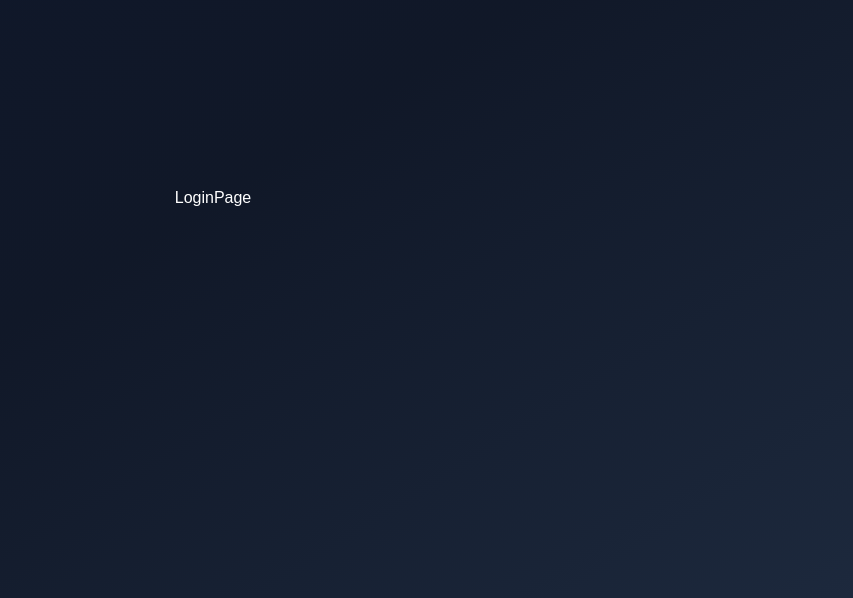
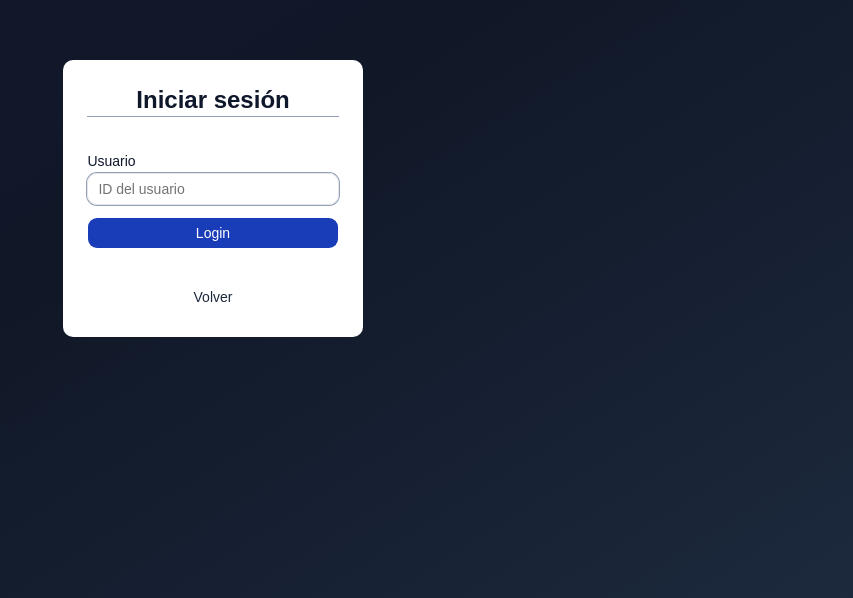
Before and after one commit to AntonioBT451/react-hooks-app, a React (Vite) app: page /login in a window 1280 px wide. Shown: the part 202-800 px from the top of the page, without its empty margins (427-1280 px from the left). Built offline with nearby package versions, Linux system fonts and the light colour scheme.

Commit message:
feat: add styles and navigation links to AboutPage and LoginPage

```diff
--- a/src/09-useContext/ProfessionalApp.tsx
+++ b/src/09-useContext/ProfessionalApp.tsx
@@ -3,7 +3,7 @@ import { appRouter } from './router/app.router';
 
 export const ProfessionalApp = () => {
     return (
-        <div className="bg-gradient flex flex-col">
+        <div className="bg-gradient">
             <RouterProvider router={appRouter} />
         </div>
     )
--- a/src/09-useContext/pages/about/AboutPage.tsx
+++ b/src/09-useContext/pages/about/AboutPage.tsx
@@ -1,6 +1,15 @@
+import { Link } from "react-router";
 
 export const AboutPage = () => {
     return (
-        <div>AboutPage</div>
+        <div className="flex flex-col items-center justify-center min-h-screen gap-2">
+            <h1 className="text-4xl font-thin">Página sobre mi</h1>
+            <hr />
+
+            <div className="flex flex-col gap-2">
+                <Link to={"/profile"} className="underline text-xl hover:text-blue-600">Perfil</Link>
+                <Link to={"/login"} className="underline text-xl hover:text-blue-600">Login</Link>
+            </div>
+        </div>
     )
 };
--- a/src/09-useContext/pages/auth/LoginPage.tsx
+++ b/src/09-useContext/pages/auth/LoginPage.tsx
@@ -1,6 +1,37 @@
+import { Button } from "@/components/ui/button";
+import { Input } from "@/components/ui/input";
+import { Link } from "react-router";
 
 export const LoginPage = () => {
     return (
-        <div>LoginPage</div>
+        <div className="flex flex-col items-center justify-center max-h-screen">
+            <div className="flex flex-col items-center bg-white rounded-lg w-full max-w-md p-6 gap-8">
+                <div className="text-center w-full">
+                    <h1 className="text-2xl font-bold text-slate-900">Iniciar sesión</h1>
+                    <div className="w-full h-px bg-slate-400" />
+                </div>
+
+                <form className="flex flex-col gap-3">
+                    <div className="space-y-1">
+                        <label htmlFor="userId" className="text-sm font-medium text-slate-900">Usuario</label>
+                        <Input
+                            id="userId"
+                            type="number"
+                            placeholder="ID del usuario"
+                            className="
+                                text-slate-900
+                                ring-1 ring-slate-400
+                                hover:ring-1 hover:ring-blue-600
+                                focus-visible:ring-1 focus-visible:ring-blue-800"
+                        />
+                    </div>
+                    <Button type="submit" className="bg-blue-800 hover:bg-blue-900 text-white transition-colors">Login</Button>
+                </form>
+
+                <Link to={"/about"}>
+                    <Button variant={"link"} className="text-slate-800 hover:text-slate-900">Volver</Button>
+                </Link>
+            </div>
+        </div>
     )
 };
--- a/src/components/ui/button.tsx
+++ b/src/components/ui/button.tsx
@@ -5,7 +5,7 @@ import { Slot } from "radix-ui"
 import { cn } from "@/lib/utils"
 
 const buttonVariants = cva(
-  "group/button inline-flex shrink-0 items-center justify-center rounded-lg border border-transparent bg-clip-padding text-sm font-medium whitespace-nowrap transition-all outline-none select-none focus-visible:border-ring focus-visible:ring-3 focus-visible:ring-ring/50 active:translate-y-px disabled:pointer-events-none disabled:opacity-50 aria-invalid:border-destructive aria-invalid:ring-3 aria-invalid:ring-destructive/20 dark:aria-invalid:border-destructive/50 dark:aria-invalid:ring-destructive/40 [&_svg]:pointer-events-none [&_svg]:shrink-0 [&_svg:not([class*='size-'])]:size-4",
+  "group/button cursor-pointer inline-flex shrink-0 items-center justify-center rounded-lg border border-transparent bg-clip-padding text-sm font-medium whitespace-nowrap transition-all outline-none select-none focus-visible:border-ring focus-visible:ring-3 focus-visible:ring-ring/50 active:translate-y-px disabled:pointer-events-none disabled:opacity-50 aria-invalid:border-destructive aria-invalid:ring-3 aria-invalid:ring-destructive/20 dark:aria-invalid:border-destructive/50 dark:aria-invalid:ring-destructive/40 [&_svg]:pointer-events-none [&_svg]:shrink-0 [&_svg:not([class*='size-'])]:size-4",
   {
     variants: {
       variant: {
--- a/src/index.css
+++ b/src/index.css
@@ -225,12 +225,18 @@
 }
 
 @layer base {
-  * {
-    @apply border-border outline-ring/50;
+
+  html,
+  body {
+    margin: 0;
+    padding: 0;
+    height: 100%;
   }
+
   body {
     @apply bg-background text-foreground;
   }
+
   html {
     @apply font-sans;
   }
```
